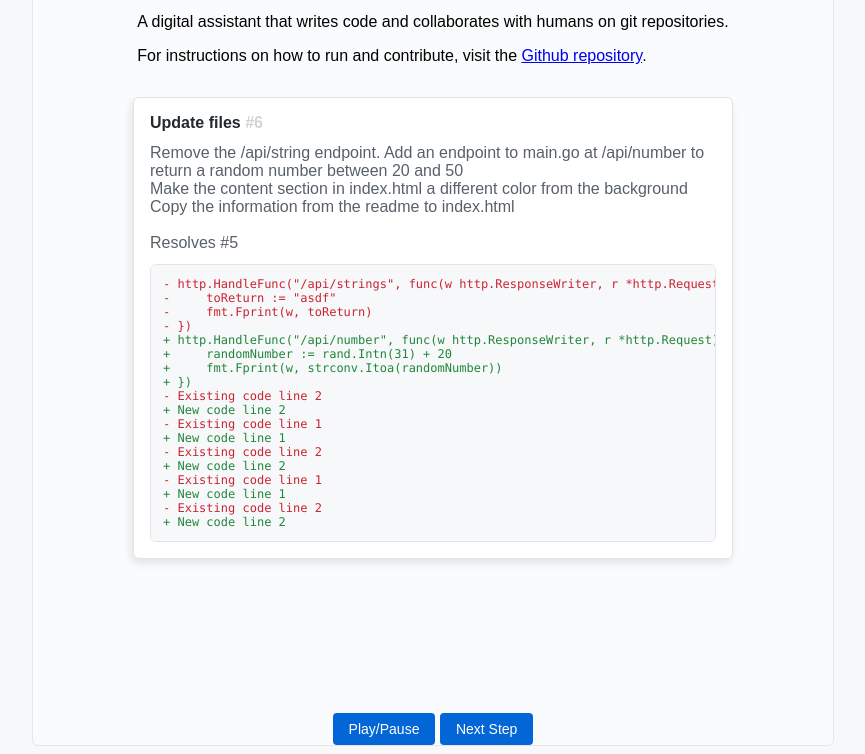
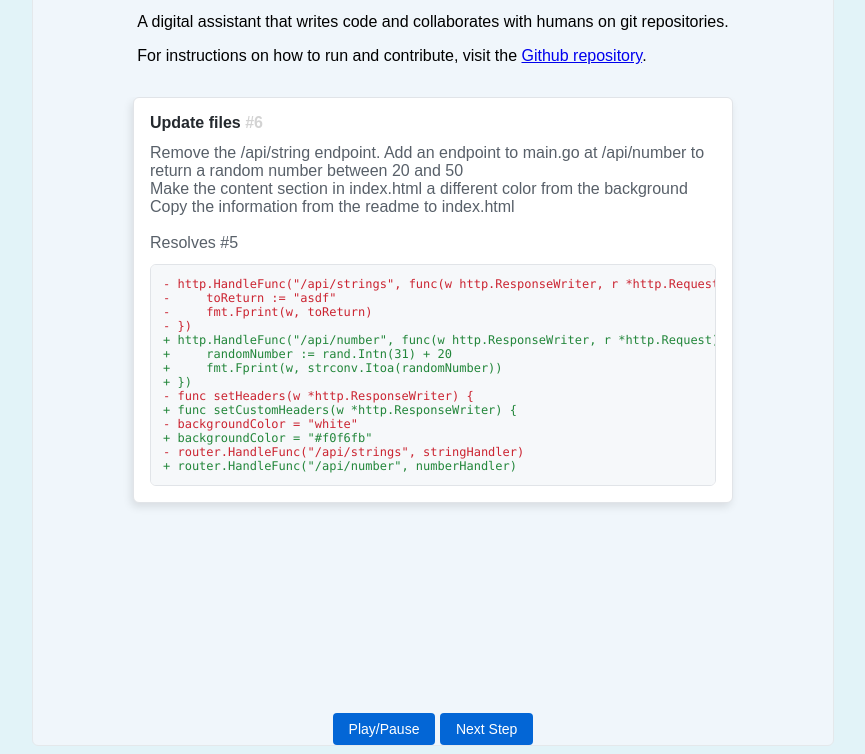
Before and after one commit to Pull-Pal/pull-pal, a plain HTML site: page index.html in a window 1280 px wide. Shown: the part 106-860 px from the top of the page, without its empty margins (207-1072 px from the left). Drawn offline with Linux system fonts and the light colour scheme.

Commit message:
Update landing page
- Changed the background color of the body and the content container to be more engaging.
- Updated the code diff example to display more realistic changes that one might see in a pull request.

Resolves #4

```diff
--- a/index.html
+++ b/index.html
@@ -9,8 +9,7 @@
     <style>
         body {
             font-family: Arial, sans-serif;
-            background-color: #f6f8fa;
-            /* background-color: #9ed5c0; */
+            background-color: #e2f3f8;
         }
 
         h1, h2 {
@@ -31,12 +30,7 @@
             margin: auto;
             margin-top: 24px;
             border: 1px solid #e4e8eb;
-            background-color: #f9fbfc;
-            /*
-            background-color: #f6f8fa;
-            */
-            overflow: visible;
-
+            background-color: #f0f6fb;
         }
 
         .overflowcontainer {
@@ -68,7 +62,6 @@
         .card.show {
             opacity: 1;
             transform: translateY(0);
-            /* display: block; */
         }
 
         .issue-title {
@@ -173,16 +166,12 @@ Files: README.md,index.html,main.go</div>
             <div class="added">+     randomNumber := rand.Intn(31) + 20</div>
             <div class="added">+     fmt.Fprint(w, strconv.Itoa(randomNumber))</div>
             <div class="added">+ })</div>
-            <div class="removed">- Existing code line 2</div>
-            <div class="added">+ New code line 2</div>
-            <div class="removed">- Existing code line 1</div>
-            <div class="added">+ New code line 1</div>
-            <div class="removed">- Existing code line 2</div>
-            <div class="added">+ New code line 2</div>
-            <div class="removed">- Existing code line 1</div>
-            <div class="added">+ New code line 1</div>
-            <div class="removed">- Existing code line 2</div>
-            <div class="added">+ New code line 2</div>
+            <div class="removed">- func setHeaders(w *http.ResponseWriter) { </div>
+            <div class="added">+ func setCustomHeaders(w *http.ResponseWriter) { </div>
+            <div class="removed">- backgroundColor = "white" </div>
+            <div class="added">+ backgroundColor = "#f0f6fb" </div>
+            <div class="removed">- router.HandleFunc("/api/strings", stringHandler) </div>
+            <div class="added">+ router.HandleFunc("/api/number", numberHandler) </div>
                 </div>
         </div>
         </div>
@@ -236,17 +225,6 @@ pauseBtn.addEventListener('click', () => {
 nextBtn.addEventListener('click', () => {
     updateCards();
 });
-        /*
-prevBtn.addEventListener('click', () => {
-    currentIndex -= 1;
-    updateCards();
-});
-
-nextBtn.addEventListener('click', () => {
-    currentIndex += 1;
-    updateCards();
-});
-       */
 
 updateCards();
     </script>
```
